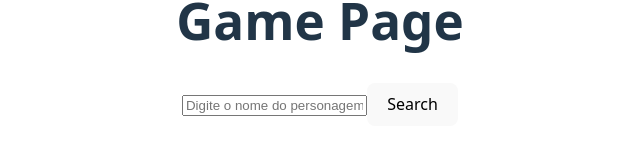
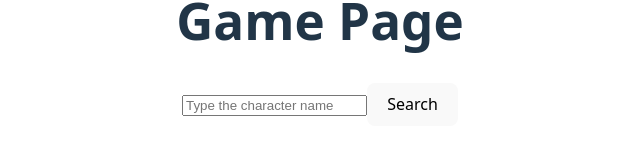
Before and after one commit to Gabrielbrandao27/Animesdle, a React (Vite) app in the folder front-end/: page /game in a window 1280 px wide. Shown: the part 358-510 px from the top of the page, without its empty margins (320-960 px from the left). Built offline with nearby package versions, Linux system fonts and the light colour scheme.

Commit message:
mudando para ingles

```diff
--- a/front-end/src/App.tsx
+++ b/front-end/src/App.tsx
@@ -19,7 +19,7 @@ function App() {
       localStorage.setItem("selectedAnime", selectedAnime);
       navigate("/game");
     } catch (error) {
-      console.error("Erro ao iniciar jogo:", error);
+      console.error("Error starting game:", error);
     }
   };
 
@@ -32,7 +32,7 @@ function App() {
       <p>Wordle like game but for Anime!</p>
 
       {/* Dropdown com as opções de anime */}
-      <label htmlFor="anime-select">Escolha um anime:</label>
+      <label htmlFor="anime-select">Choose an anime:</label>
       <select
         id="anime-select"
         value={selectedAnime}
--- a/front-end/src/components/GamePage.tsx
+++ b/front-end/src/components/GamePage.tsx
@@ -25,9 +25,9 @@ const GamePage: React.FC = () => {
         currentCharacter: character,
       });
       setAttemptResult(response);
-      console.log("Resultado da tentativa:", response);
+      console.log("Attempt result:", response);
     } catch (error) {
-      console.error("Erro ao tentar personagem:", error);
+      console.error("Error processing attempt:", error);
     }
   };
 
@@ -38,12 +38,12 @@ const GamePage: React.FC = () => {
             type="text"
             value={inputName}
             onChange={(e) => setInputName(e.target.value)}
-            placeholder="Digite o nome do personagem"
+            placeholder="Type the character name"
         />
         <button onClick={handleSearch}>Search</button>
         {attemptResult && (
         <div>
-            <h3>Resultado da tentativa:</h3>
+            <h3>Attempt Result:</h3>
             <pre>{JSON.stringify(attemptResult, null, 2)}</pre>
         </div>
         )}
```
